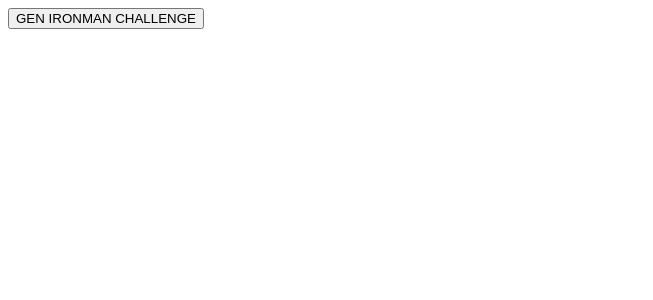
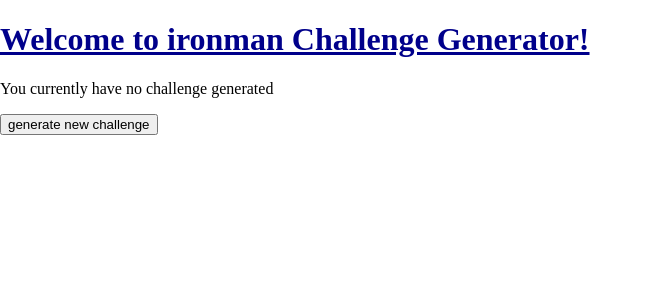
Before and after one commit to Yonkai/ironman-challenge-maker, a Next.js app: page / in a window 1280 px wide. Shown: the top 300 px of the page, without its empty margins (0-653 px from the left). Built offline with nearby package versions, Linux system fonts and the light colour scheme.

Commit message:
add boilerplate

```diff
--- /dev/null
+++ b/challenges.js
@@ -0,0 +1,10 @@
+// Probably a lot of text here, and some API queries and generation code eventually, doing it manually would take way too fucking long.
+const challenges = {
+  // Add toggles for can/cannot use instead of writing both out, saves time/space.
+  // Think about the "minimum set" of course
+  combat: ['melee', 'ranged', 'magic'],
+  areas: ['varrock', 'lumbridge', 'wilderness'],
+  skills: ['firemaking', 'runecrafting', 'slayer']
+}
+
+export default challenges
--- a/pages/index.js
+++ b/pages/index.js
@@ -1,5 +1,34 @@
-function Home () {
-  return <button>GEN IRONMAN CHALLENGE</button>
+import React, { Component } from 'react'
+import c from '../challenges.js'
+
+class IronmanChallengeRoot extends Component {
+  constructor (props) {
+    super(props)
+    this.state = {
+      isCombatType: null,
+      isAreaRestrictedTo: null
+    }
+  }
+
+  render () {
+    return (
+      <div>
+        <h1>Welcome to ironman Challenge Generator!</h1>
+        <div><p>You currently have no challenge generated</p></div>
+        <button>generate new challenge</button>
+        <style jsx global>
+          {`
+                body,html{
+                    margin:0;
+                }
+                h1{
+                    color:darkblue;
+                    text-decoration:underline;
+          `}
+        </style>
+      </div>
+    )
+  }
 }
 
-export default Home
+export default IronmanChallengeRoot
```
Also changed, not shown: notes/project-notes.txt (added).
